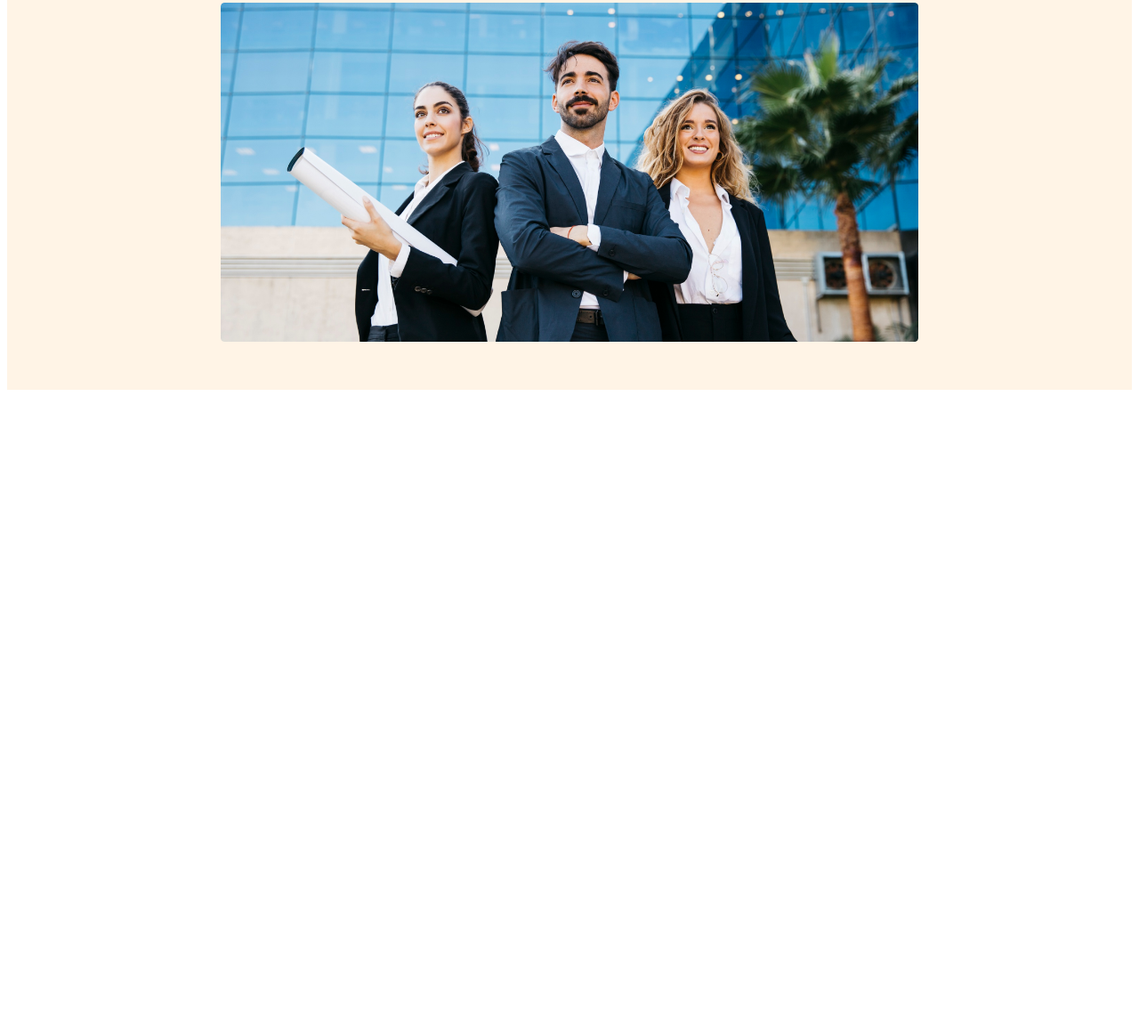
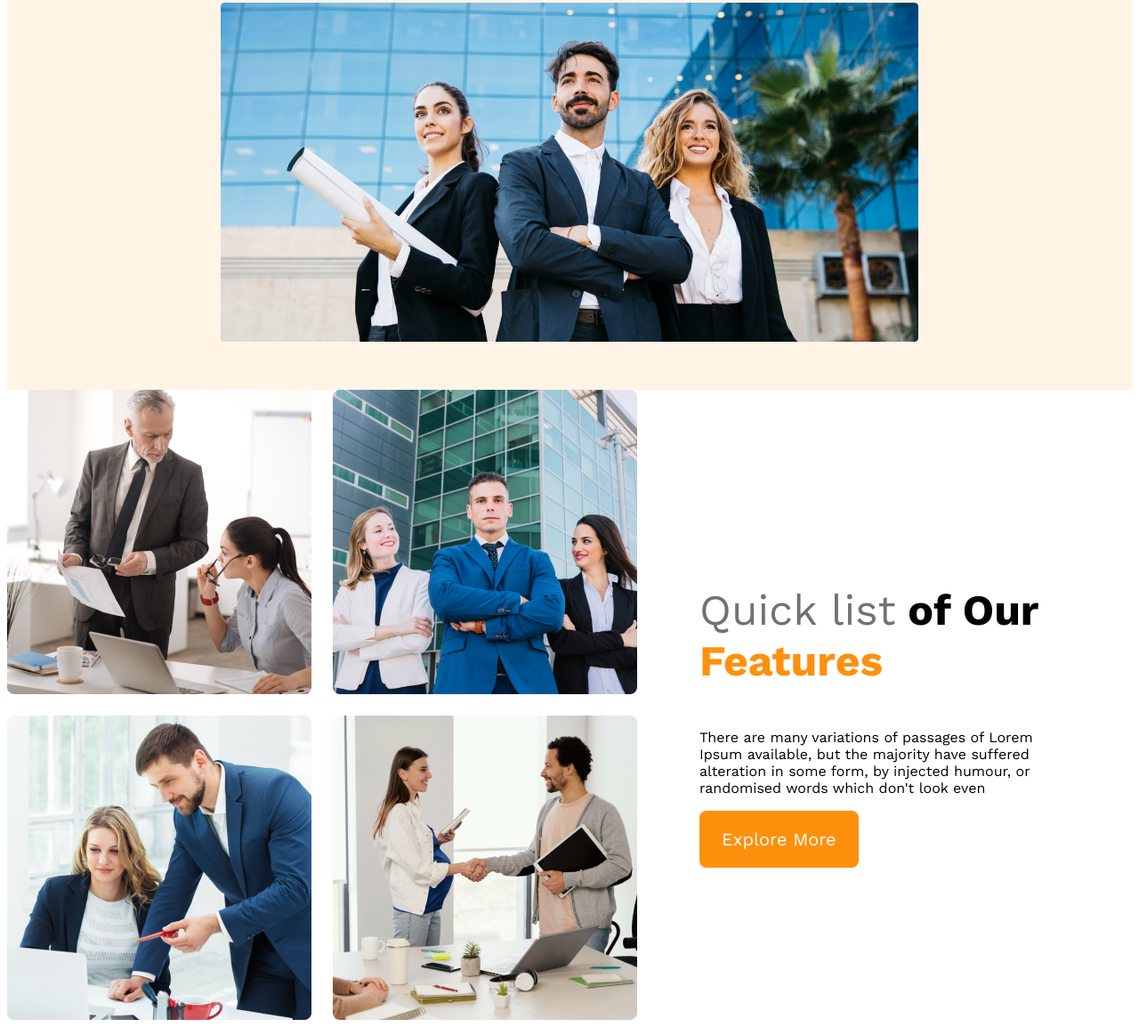
Before and after one commit to Fahmida29/g3-architect-website, a plain HTML site: page index.html in a window 1280 px wide. Shown: the part 587-1741 px from the top of the page at 89% size. Before the commit the page ends 1033 px from the top, so only its background shows below. Drawn offline with nearby package versions, Linux system fonts and the light colour scheme.

Commit message:
features content added

```diff
--- a/index.html
+++ b/index.html
@@ -7,6 +7,7 @@
         <link rel="stylesheet" href="styles/architect.css">
 </head>
 <body>
+    <!-- header section -->
     <header>
         <nav>
             <h3 class="nav-title">G3 Architects</h3>
@@ -28,5 +29,23 @@
 
         </div>
     </header>
+    <!-- header end -->
+    <main>
+        <!-- features section -->
+        <section class="teams-container">
+            <div class="teams-img-container">
+                <img src="./images/team1.png" alt="">
+                <img src="./images/team2.png" alt="">
+                <img src="./images/team3.png" alt="">
+                <img src="./images/team4.png" alt="">
+            </div>
+            <div class="teams-content">
+                <h3 class="teams-title"> <span class="quick-list"> Quick list</span> <span> of Our</span> <span class="text-features"> Features</span></h3>
+                <p class="teams-description">There are many variations of passages of Lorem Ipsum available, but the majority have suffered alteration in some form, by injected humour, or randomised words which don't look even</p>
+                <button class="btn-primary">Explore More</button>
+            </div>
+        </section>
+    </main>
+    <footer></footer>
 </body>
 </html>
--- a/styles/architect.css
+++ b/styles/architect.css
@@ -92,3 +92,33 @@ nav li a{
         flex-direction: column;
     }
 }
+/* main styles */
+main {
+    max-width: 1440px;
+    margin: 0 auto;
+}
+.teams-container {
+    display
+    : flex;
+    align-items: center;
+}
+.teams-img-container {
+    display: grid;
+    grid-template-columns: repeat(2, 1fr);
+    gap: 1.5rem;
+}
+.teams-content {
+    padding-left: 70px;
+    padding-right: 70px;
+}
+.teams-title {
+    font-size: 3rem;
+}
+.teams-title .quick-list{
+    color: #727272;
+    font-weight: 500;
+}
+.teams-title .text-features {
+    color: #FF900E;
+    font-weight: 700;
+}
```
